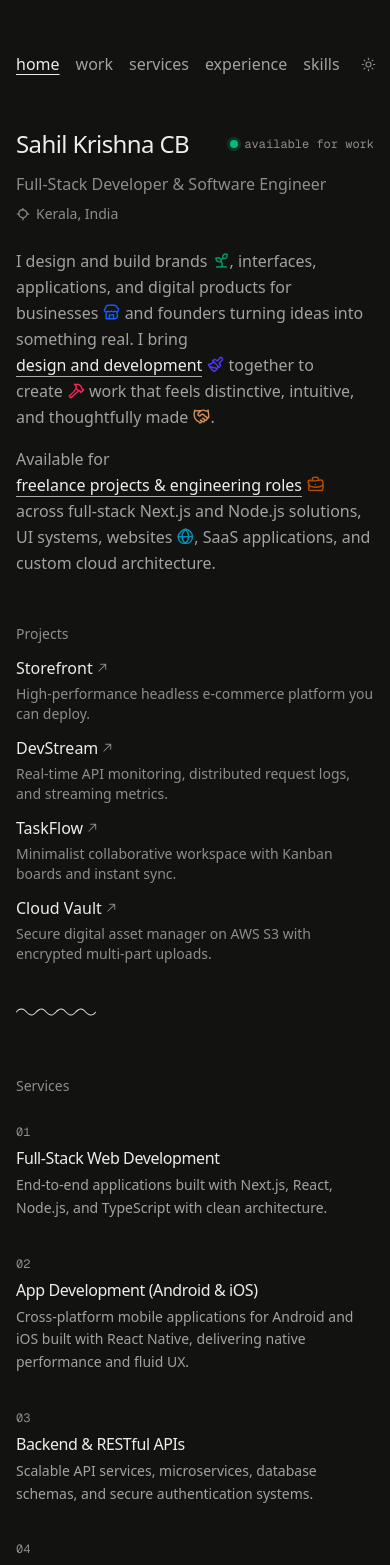
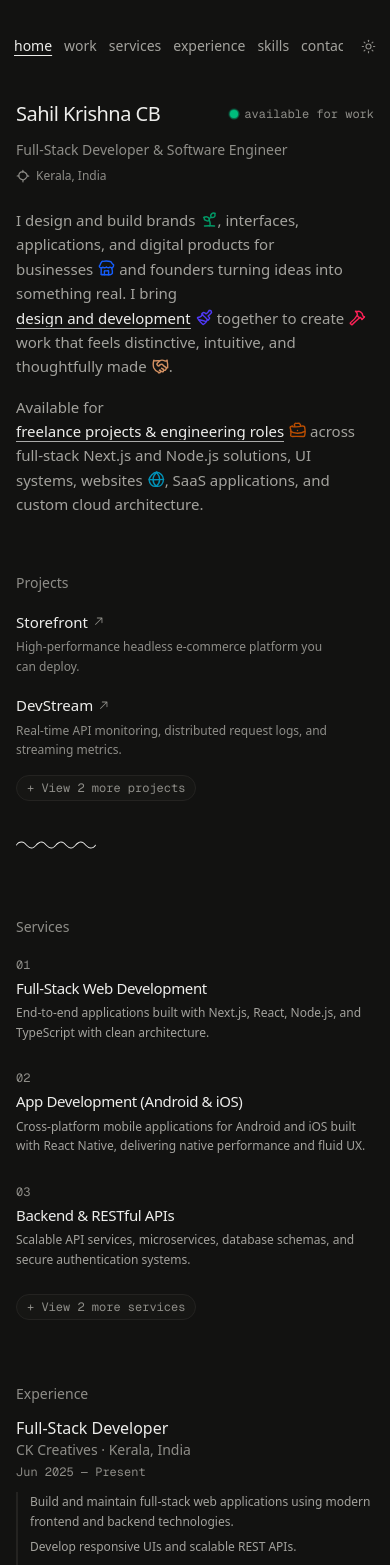
Before and after one commit to Sahileyy/portfolio, a Next.js app: page / in a window 390 px wide. Shown: the top 1565 px of the page. Built offline with nearby package versions, Linux system fonts and the light colour scheme.

Commit message:
Enhance mobile responsiveness with minimal view more toggles, slow initial load entrance, and bidirectional scroll reveal animations

```diff
--- a/app/page.tsx
+++ b/app/page.tsx
@@ -11,6 +11,7 @@ import HobbiesSection from "@/components/hobbies-section";
 import FAQSection from "@/components/faq-section";
 import ContactSection from "@/components/contact-section";
 import Footer from "@/components/footer";
+import ScrollReveal from "@/components/scroll-reveal";
 
 export default function Home() {
   const [activeSection, setActiveSection] = useState<string>("home");
@@ -41,23 +42,50 @@ export default function Home() {
 
   return (
     <div className="min-h-screen bg-[#FAFAF8] dark:bg-[#121211] text-[#141413] dark:text-[#EDEDEB] antialiased selection:bg-[#141413] selection:text-[#FAFAF8] dark:selection:bg-[#EDEDEB] dark:selection:text-[#121211] transition-colors duration-200">
-      <div className="isolate mx-auto min-h-screen max-w-[712px] px-4 sm:px-6 pb-20 pt-6 md:pt-10">
-        {/* Ephraim Duncan-styled Navbar */}
+      <div className="isolate mx-auto min-h-screen max-w-[712px] px-4 sm:px-6 pb-24 pt-4 sm:pt-8 md:pt-10">
+        {/* Ephraim Duncan-styled Navbar with slow initial entrance */}
+        <ScrollReveal duration={1.0} delay={0.05} yOffset={10}>
           <Navbar activeSection={activeSection} />
+        </ScrollReveal>
 
-        {/* Main Content Area */}
-        <main className="space-y-12">
+        {/* Main Content Area with Bidirectional Scroll Reveal and Slow Initial Hero Fade */}
+        <main className="space-y-14 sm:space-y-16">
+          <ScrollReveal slowInitial={true} duration={1.2} delay={0.12} yOffset={22}>
             <HeroSection />
+          </ScrollReveal>
+
+          <ScrollReveal duration={0.9} delay={0.05} yOffset={22}>
             <ProjectsSection />
+          </ScrollReveal>
+
+          <ScrollReveal duration={0.9} yOffset={22}>
             <ServicesSection />
+          </ScrollReveal>
+
+          <ScrollReveal duration={0.9} yOffset={22}>
             <ExperienceSection />
+          </ScrollReveal>
+
+          <ScrollReveal duration={0.9} yOffset={22}>
             <SkillsSection />
+          </ScrollReveal>
+
+          <ScrollReveal duration={0.9} yOffset={22}>
             <HobbiesSection />
+          </ScrollReveal>
+
+          <ScrollReveal duration={0.9} yOffset={22}>
             <FAQSection />
+          </ScrollReveal>
+
+          <ScrollReveal duration={0.9} yOffset={22}>
             <ContactSection />
+          </ScrollReveal>
         </main>
 
+        <ScrollReveal duration={0.8} yOffset={15} delay={0.05}>
           <Footer />
+        </ScrollReveal>
       </div>
     </div>
   );
--- a/components/experience-section.tsx
+++ b/components/experience-section.tsx
@@ -1,23 +1,31 @@
-"use client";
-
+import { useState } from "react";
 import { PORTFOLIO_DATA } from "@/lib/portfolio-data";
 
 export default function ExperienceSection() {
   const { experience, education } = PORTFOLIO_DATA;
+  const [showAllExperience, setShowAllExperience] = useState(false);
 
   return (
     <section id="experience" className="mt-12 pt-2 scroll-mt-24 space-y-10">
       {/* Experience */}
       <div>
-        <div className="pb-2">
+        <div className="flex items-center justify-between pb-1">
           <h2 className="text-sm text-[#84837E] dark:text-[#8E8D88] text-balance font-normal">
             Experience
           </h2>
+          <span className="text-xs font-mono text-[#84837E] dark:text-[#8E8D88] hidden sm:inline">
+            {experience.length} roles
+          </span>
         </div>
 
         <div className="divide-y divide-[#EAE8E2] dark:divide-[#242321]">
           {experience.map((item, index) => (
-            <div key={index} className="py-4 first:pt-2">
+            <div
+              key={index}
+              className={`py-4 first:pt-2 transition-all duration-200 ${
+                index > 0 && !showAllExperience ? "hidden sm:block" : "block"
+              }`}
+            >
               <div className="flex flex-col sm:flex-row sm:items-baseline sm:justify-between gap-1 mb-2">
                 <div>
                   <h3 className="text-base font-medium text-[#141413] dark:text-[#EDEDEB]">
@@ -36,7 +44,7 @@ export default function ExperienceSection() {
                 {item.highlights.map((highlight, hIndex) => (
                   <li
                     key={hIndex}
-                    className="text-sm leading-relaxed text-[#5E5D59] dark:text-[#A3A29D]"
+                    className="text-xs sm:text-sm leading-relaxed text-[#5E5D59] dark:text-[#A3A29D]"
                   >
                     {highlight}
                   </li>
@@ -45,6 +53,19 @@ export default function ExperienceSection() {
             </div>
           ))}
         </div>
+
+        {/* Minimal mobile toggle */}
+        {experience.length > 1 && (
+          <div className="sm:hidden mt-3 pt-1">
+            <button
+              type="button"
+              onClick={() => setShowAllExperience(!showAllExperience)}
+              className="inline-flex items-center gap-1.5 text-xs font-mono text-[#84837E] dark:text-[#8E8D88] hover:text-[#141413] dark:hover:text-[#EDEDEB] py-1 px-2.5 rounded-full border border-[#EAE8E2] dark:border-[#242321] bg-[#F3F2EE]/50 dark:bg-[#1B1A19]/50 transition-all active:scale-95"
+            >
+              <span>{showAllExperience ? "− Hide earlier experience" : "+ View earlier experience (Devxtra)"}</span>
+            </button>
+          </div>
+        )}
       </div>
 
       {/* Education */}
--- a/components/faq-section.tsx
+++ b/components/faq-section.tsx
@@ -56,10 +56,10 @@ export default function FAQSection() {
                   type="button"
                   onClick={() => toggle(index)}
                   aria-expanded={isOpen}
-                  className="group flex w-full items-center justify-between py-4 text-left transition-colors focus-visible:outline-none focus-visible:ring-1 focus-visible:ring-blue-600 rounded"
+                  className="group flex w-full items-center justify-between py-3.5 sm:py-4 text-left transition-colors focus-visible:outline-none focus-visible:ring-1 focus-visible:ring-blue-600 rounded"
                 >
                   <span
-                    className={`text-base font-medium pr-4 transition-colors ${
+                    className={`text-sm sm:text-base font-medium pr-3 sm:pr-4 transition-colors ${
                       isOpen
                         ? "text-blue-600 dark:text-blue-400"
                         : "text-[#141413] dark:text-[#EDEDEB] group-hover:text-blue-600 dark:group-hover:text-blue-400"
--- a/components/hero-section.tsx
+++ b/components/hero-section.tsx
@@ -15,8 +15,8 @@ export default function HeroSection() {
   return (
     <section id="home" className="max-w-2xl">
       <div className="space-y-3">
-        <div className="flex flex-wrap items-center justify-between gap-3">
-          <h1 className="text-2xl font-medium tracking-tight text-balance text-[#141413] dark:text-[#EDEDEB]">
+        <div className="flex flex-wrap items-center justify-between gap-2.5">
+          <h1 className="text-xl sm:text-2xl font-medium tracking-tight text-balance text-[#141413] dark:text-[#EDEDEB]">
             Sahil Krishna CB
           </h1>
           <div className="flex items-center gap-1.5 text-xs text-[#84837E] dark:text-[#8E8D88] font-mono">
@@ -29,17 +29,17 @@ export default function HeroSection() {
         </div>
 
         <div className="flex flex-wrap items-center justify-between gap-2">
-          <h2 className="text-base text-[#84837E] dark:text-[#8E8D88] text-balance sm:text-lg">
+          <h2 className="text-sm sm:text-base text-[#84837E] dark:text-[#8E8D88] text-balance">
             Full-Stack Developer &amp; Software Engineer
           </h2>
-          <div className="flex items-center gap-1.5 text-sm text-[#84837E] dark:text-[#8E8D88]">
-            <SketchGlobe size={15} className="w-3.5 h-3.5 shrink-0" />
+          <div className="flex items-center gap-1.5 text-xs sm:text-sm text-[#84837E] dark:text-[#8E8D88]">
+            <SketchGlobe size={14} className="w-3.5 h-3.5 shrink-0" />
             <span>Kerala, India</span>
           </div>
         </div>
       </div>
 
-      <div className="mt-6 space-y-4 text-base leading-relaxed text-[#5E5D59] dark:text-[#A3A29D]">
+      <div className="mt-6 space-y-4 text-[15px] sm:text-base leading-relaxed text-[#5E5D59] dark:text-[#A3A29D]">
         <p>
           I design and build{" "}
           <span className="whitespace-nowrap">
--- a/components/navbar.tsx
+++ b/components/navbar.tsx
@@ -60,10 +60,10 @@ export default function Navbar({ activeSection = "home" }: NavbarProps) {
     <nav
       id="nav"
       aria-label="Main Navigation"
-      className="-mx-2 mb-12 mt-6 md:mt-10 flex items-center justify-between gap-4"
+      className="-mx-2 mb-10 sm:mb-12 mt-4 sm:mt-6 md:mt-10 flex items-center justify-between gap-3 sm:gap-4"
     >
       <div className="overflow-x-auto no-scrollbar">
-        <div className="flex min-w-max items-center pr-6">
+        <div className="flex min-w-max items-center pr-2 sm:pr-6">
           {navLinks.map((item) => {
             const isActive = activeSection.toLowerCase() === item.label.toLowerCase();
             return (
@@ -72,7 +72,7 @@ export default function Navbar({ activeSection = "home" }: NavbarProps) {
                 href={item.href}
                 aria-current={isActive ? "page" : undefined}
                 data-status={isActive ? "active" : undefined}
-                className={`relative flex items-center px-2 py-1 text-base transition-colors ${
+                className={`relative flex items-center px-1.5 sm:px-2 py-1 text-sm sm:text-base transition-colors ${
                   isActive
                     ? "text-[#141413] dark:text-[#EDEDEB] underline underline-offset-4"
                     : "text-[#5E5D59] dark:text-[#A3A29D] hover:text-[#141413] dark:hover:text-[#EDEDEB]"
--- a/components/projects-section.tsx
+++ b/components/projects-section.tsx
@@ -1,37 +1,50 @@
 "use client";
 
+import { useState } from "react";
 import { PORTFOLIO_DATA } from "@/lib/portfolio-data";
 
 export default function ProjectsSection() {
   const { projects } = PORTFOLIO_DATA;
+  const [showAll, setShowAll] = useState(false);
 
   return (
     <section id="work" className="mt-10 scroll-mt-24">
-      <h2 className="text-sm text-[#84837E] dark:text-[#8E8D88] text-balance font-normal">
-        Projects
-      </h2>
+      <div className="flex items-center justify-between pb-1">
+        <h2 className="text-sm text-[#84837E] dark:text-[#8E8D88] text-balance font-normal">
+          Projects
+        </h2>
+        <span className="text-xs font-mono text-[#84837E] dark:text-[#8E8D88] hidden sm:inline">
+          {projects.length} featured
+        </span>
+      </div>
 
-      <ul role="list" className="mt-3 flex flex-col gap-3">
+      <ul role="list" className="mt-3 flex flex-col gap-3.5">
         {projects.map((project, index) => (
-          <li key={index}>
+          <li
+            key={index}
+            className={`transition-all duration-200 ${
+              index >= 2 && !showAll ? "hidden sm:block" : "block"
+            }`}
+          >
             <a
               href={project.href}
               target="_blank"
               rel="noopener noreferrer"
-              className="group flex w-full min-w-0 flex-col sm:flex-row sm:items-center gap-1 sm:gap-3"
+              className="group flex w-full min-w-0 flex-col sm:flex-row sm:items-baseline gap-1 sm:gap-3 py-0.5"
             >
-              <div className="flex min-w-0 items-center gap-0.5">
-                <span className="truncate text-base font-medium text-[#141413] dark:text-[#EDEDEB] group-hover:underline underline-offset-2">
+              <div className="flex min-w-0 items-center gap-1 shrink-0">
+                <span className="text-[15px] sm:text-base font-medium text-[#141413] dark:text-[#EDEDEB] group-hover:underline underline-offset-2">
                   {project.title}
                 </span>
-                <span className="text-[#84837E] dark:text-[#8E8D88]">
+                <span className="text-[#84837E] dark:text-[#8E8D88] group-hover:text-[#141413] dark:group-hover:text-[#EDEDEB] transition-colors">
                   <svg
-                    width="14"
-                    height="14"
+                    width="13"
+                    height="13"
                     viewBox="0 0 15 15"
                     fill="none"
                     xmlns="http://www.w3.org/2000/svg"
                     aria-hidden="true"
+                    className="transition-transform group-hover:translate-x-0.5 group-hover:-translate-y-0.5"
                   >
                     <path
                       d="M3.65 11.35C3.45 11.16 3.45 10.84 3.65 10.65L10.29 4L6 4C5.72 4 5.5 3.78 5.5 3.5C5.5 3.22 5.72 3 6 3L11.5 3C11.63 3 11.76 3.05 11.85 3.15C11.95 3.24 12 3.37 12 3.5L12 9C12 9.28 11.78 9.5 11.5 9.5C11.22 9.5 11 9.28 11 9V4.71L4.35 11.35C4.16 11.55 3.84 11.55 3.65 11.35Z"
@@ -42,13 +55,26 @@ export default function ProjectsSection() {
                   </svg>
                 </span>
               </div>
-              <span className="text-pretty text-sm text-[#84837E] dark:text-[#8E8D88] sm:truncate sm:flex-1">
+              <span className="text-pretty text-xs sm:text-sm text-[#84837E] dark:text-[#8E8D88] sm:truncate sm:flex-1 leading-relaxed">
                 {project.tagline}
               </span>
             </a>
           </li>
         ))}
       </ul>
+
+      {/* Minimal mobile toggle */}
+      {projects.length > 2 && (
+        <div className="sm:hidden mt-2 pt-1">
+          <button
+            type="button"
+            onClick={() => setShowAll(!showAll)}
+            className="inline-flex items-center gap-1.5 text-xs font-mono text-[#84837E] dark:text-[#8E8D88] hover:text-[#141413] dark:hover:text-[#EDEDEB] py-1 px-2.5 rounded-full border border-[#EAE8E2] dark:border-[#242321] bg-[#F3F2EE]/50 dark:bg-[#1B1A19]/50 transition-all active:scale-95"
+          >
+            <span>{showAll ? "− Show fewer projects" : `+ View ${projects.length - 2} more projects`}</span>
+          </button>
+        </div>
+      )}
 
       {/* Signature squiggly wave divider from the design */}
       <svg
@@ -57,7 +83,7 @@ export default function ProjectsSection() {
         height="16"
         viewBox="0 0 432 38"
         fill="none"
-        className="mt-10 mb-2 text-[#141413] dark:text-[#EDEDEB]"
+        className="mt-9 mb-2 text-[#141413] dark:text-[#EDEDEB]"
       >
         <path
           d="M402.74 37.59C390.19 37.59 374.77 21.31 374.11 20.62C367.07 12.43 359.94 5.15 349.46 5.15C337.98 5.15 324.48 20.41 324.34 20.56L323.17 21.83C315.73 29.93 308.7 37.59 296.19 37.59C283.64 37.59 268.21 21.31 267.56 20.62C260.51 12.43 253.39 5.15 242.91 5.15C231.42 5.15 217.93 20.41 217.78 20.56L216.68 21.72C208.19 30.58 201.48 37.59 189.64 37.59C177.09 37.59 161.66 21.31 161.01 20.62C153.96 12.43 146.83 5.15 136.36 5.15C124.87 5.15 111.38 20.4 111.23 20.56L110.05 21.84C102.62 29.94 95.59 37.58 83.08 37.58C70.53 37.58 55.1 21.31 54.45 20.62C47.4 12.43 40.27 5.14 29.8 5.14C19.37 5.14 9.87 10.87 4.99 20.1C4.38 21.25 2.94 21.7 1.78 21.09C0.63 20.47 0.19 19.04 0.8 17.88C6.5 7.11 17.61 0.4 29.8 0.4C42.27 0.4 50.55 8.83 57.96 17.45C61.94 21.68 74.36 32.84 83.07 32.84C93.51 32.84 99.26 26.57 106.56 18.63L107.7 17.39C108.27 16.74 122.73 0.4 136.35 0.4C148.82 0.4 157.1 8.83 164.52 17.45C168.49 21.68 180.91 32.84 189.63 32.84C199.45 32.84 204.94 27.11 213.26 18.44L214.29 17.35C214.83 16.73 229.29 0.4 242.91 0.4C255.39 0.4 263.67 8.82 271.08 17.44C275.05 21.67 287.47 32.84 296.19 32.84C306.62 32.84 312.39 26.56 319.69 18.61L320.82 17.38C321.39 16.73 335.85 0.39 349.46 0.39C361.94 0.39 370.23 8.82 377.63 17.44C381.61 21.66 394.02 32.83 402.74 32.83C412.74 32.83 422.06 27.44 427.06 18.76C427.72 17.63 429.16 17.23 430.3 17.89C431.44 18.54 431.82 19.99 431.17 21.13C425.32 31.29 414.43 37.59 402.74 37.59L402.74 37.59Z"
--- /dev/null
+++ b/components/scroll-reveal.tsx
@@ -0,0 +1,50 @@
+"use client";
+
+import { motion, useReducedMotion } from "framer-motion";
+import { ReactNode } from "react";
+
+interface ScrollRevealProps {
+  children: ReactNode;
+  delay?: number;
+  duration?: number;
+  yOffset?: number;
+  className?: string;
+  slowInitial?: boolean;
+}
+
+export default function ScrollReveal({
+  children,
+  delay = 0,
+  duration = 0.85,
+  yOffset = 20,
+  className = "",
+  slowInitial = false,
+}: ScrollRevealProps) {
+  const shouldReduceMotion = useReducedMotion();
+
+  if (shouldReduceMotion) {
+    return <div className={className}>{children}</div>;
+  }
+
+  const effectiveDuration = slowInitial ? 1.2 : duration;
+
+  return (
+    <motion.div
+      initial={{ opacity: 0, y: yOffset }}
+      whileInView={{ opacity: 1, y: 0 }}
+      viewport={{
+        once: false,
+        amount: 0.08,
+        margin: "-25px 0px -25px 0px",
+      }}
+      transition={{
+        duration: effectiveDuration,
+        delay,
+        ease: [0.16, 1, 0.3, 1],
+      }}
+      className={className}
+    >
+      {children}
+    </motion.div>
+  );
+}
--- a/components/services-section.tsx
+++ b/components/services-section.tsx
@@ -28,35 +28,57 @@ const services = [
   },
 ];
 
+import { useState } from "react";
+
 export default function ServicesSection() {
+  const [showAll, setShowAll] = useState(false);
+
   return (
     <section id="services" className="mt-12 pt-2 scroll-mt-24">
-      <div className="pb-2">
+      <div className="flex items-center justify-between pb-1">
         <h2 className="text-sm text-[#84837E] dark:text-[#8E8D88] text-balance font-normal">
           Services
         </h2>
+        <span className="text-xs font-mono text-[#84837E] dark:text-[#8E8D88] hidden sm:inline">
+          {services.length} offerings
+        </span>
       </div>
 
-      <div className="pt-4 grid grid-cols-1 sm:grid-cols-2 gap-x-8 gap-y-7">
-        {services.map((service) => (
+      <div className="pt-3 sm:pt-4 grid grid-cols-1 sm:grid-cols-2 gap-x-8 gap-y-5 sm:gap-y-7">
+        {services.map((service, index) => (
           <div
             key={service.number}
-            className="group block py-1 transition-transform duration-150 ease-out hover:translate-x-0.5"
+            className={`group block py-1 transition-all duration-200 hover:translate-x-0.5 ${
+              index >= 3 && !showAll ? "hidden sm:block" : "block"
+            }`}
           >
-            <span className="block text-xs font-mono text-[#84837E] dark:text-[#8E8D88] mb-1.5 transition-colors group-hover:text-[#141413] dark:group-hover:text-[#EDEDEB]">
+            <span className="block text-xs font-mono text-[#84837E] dark:text-[#8E8D88] mb-1 transition-colors group-hover:text-[#141413] dark:group-hover:text-[#EDEDEB]">
               {service.number}
             </span>
             <div className="flex items-center gap-1.5 mb-1">
-              <h3 className="text-base font-medium text-[#141413] dark:text-[#EDEDEB] tracking-tight group-hover:underline underline-offset-2 transition-colors">
+              <h3 className="text-[15px] sm:text-base font-medium text-[#141413] dark:text-[#EDEDEB] tracking-tight group-hover:underline underline-offset-2 transition-colors">
                 {service.title}
               </h3>
             </div>
-            <p className="text-sm text-[#5E5D59] dark:text-[#A3A29D] leading-relaxed">
+            <p className="text-xs sm:text-sm text-[#5E5D59] dark:text-[#A3A29D] leading-relaxed">
               {service.description}
             </p>
           </div>
         ))}
       </div>
+
+      {/* Minimal mobile toggle */}
+      {services.length > 3 && (
+        <div className="sm:hidden mt-4 pt-1">
+          <button
+            type="button"
+            onClick={() => setShowAll(!showAll)}
+            className="inline-flex items-center gap-1.5 text-xs font-mono text-[#84837E] dark:text-[#8E8D88] hover:text-[#141413] dark:hover:text-[#EDEDEB] py-1 px-2.5 rounded-full border border-[#EAE8E2] dark:border-[#242321] bg-[#F3F2EE]/50 dark:bg-[#1B1A19]/50 transition-all active:scale-95"
+          >
+            <span>{showAll ? "− Show fewer services" : `+ View ${services.length - 3} more services`}</span>
+          </button>
+        </div>
+      )}
     </section>
   );
 }
--- a/components/skills-section.tsx
+++ b/components/skills-section.tsx
@@ -1,32 +1,42 @@
 "use client";
 
+import { useState } from "react";
 import { PORTFOLIO_DATA } from "@/lib/portfolio-data";
 
 export default function SkillsSection() {
   const { skills } = PORTFOLIO_DATA;
+  const [showAll, setShowAll] = useState(false);
 
   return (
     <section id="skills" className="mt-12 pt-2 scroll-mt-24">
-      <div className="pb-2">
+      <div className="flex items-center justify-between pb-1">
         <h2 className="text-sm text-[#84837E] dark:text-[#8E8D88] text-balance font-normal">
           Stack
         </h2>
+        <span className="text-xs font-mono text-[#84837E] dark:text-[#8E8D88] hidden sm:inline">
+          {skills.length} domains
+        </span>
       </div>
 
-      <div className="pt-4 grid grid-cols-1 sm:grid-cols-2 gap-x-8 gap-y-6">
+      <div className="pt-3 sm:pt-4 grid grid-cols-1 sm:grid-cols-2 gap-x-8 gap-y-5 sm:gap-y-6">
         {skills.map((category, index) => (
-          <div key={index} className="space-y-1.5">
-            <h3 className="text-sm font-mono text-[#84837E] dark:text-[#8E8D88]">
+          <div
+            key={index}
+            className={`space-y-1.5 transition-all duration-200 ${
+              index >= 2 && !showAll ? "hidden sm:block" : "block"
+            }`}
+          >
+            <h3 className="text-xs sm:text-sm font-mono text-[#84837E] dark:text-[#8E8D88]">
               {category.title}
             </h3>
-            <p className="text-sm leading-relaxed text-[#5E5D59] dark:text-[#A3A29D]">
+            <p className="text-xs sm:text-sm leading-relaxed text-[#5E5D59] dark:text-[#A3A29D]">
               {category.items.map((item, i) => (
                 <span key={i}>
                   <span className="hover:text-[#141413] dark:hover:text-[#EDEDEB] transition-colors">
                     {item}
                   </span>
                   {i < category.items.length - 1 && (
-                    <span className="text-[#D5D3CC] dark:text-[#383734] mx-1.5 select-none">
+                    <span className="text-[#D5D3CC] dark:text-[#383734] mx-1 sm:mx-1.5 select-none">
                       /
                     </span>
                   )}
@@ -36,6 +46,19 @@ export default function SkillsSection() {
           </div>
         ))}
       </div>
+
+      {/* Minimal mobile toggle */}
+      {skills.length > 2 && (
+        <div className="sm:hidden mt-3 pt-1">
+          <button
+            type="button"
+            onClick={() => setShowAll(!showAll)}
+            className="inline-flex items-center gap-1.5 text-xs font-mono text-[#84837E] dark:text-[#8E8D88] hover:text-[#141413] dark:hover:text-[#EDEDEB] py-1 px-2.5 rounded-full border border-[#EAE8E2] dark:border-[#242321] bg-[#F3F2EE]/50 dark:bg-[#1B1A19]/50 transition-all active:scale-95"
+          >
+            <span>{showAll ? "− Show less stack" : `+ View ${skills.length - 2} more stack categories`}</span>
+          </button>
+        </div>
+      )}
     </section>
   );
 }
```
Lines whose indentation alone changed are shown as unchanged.
